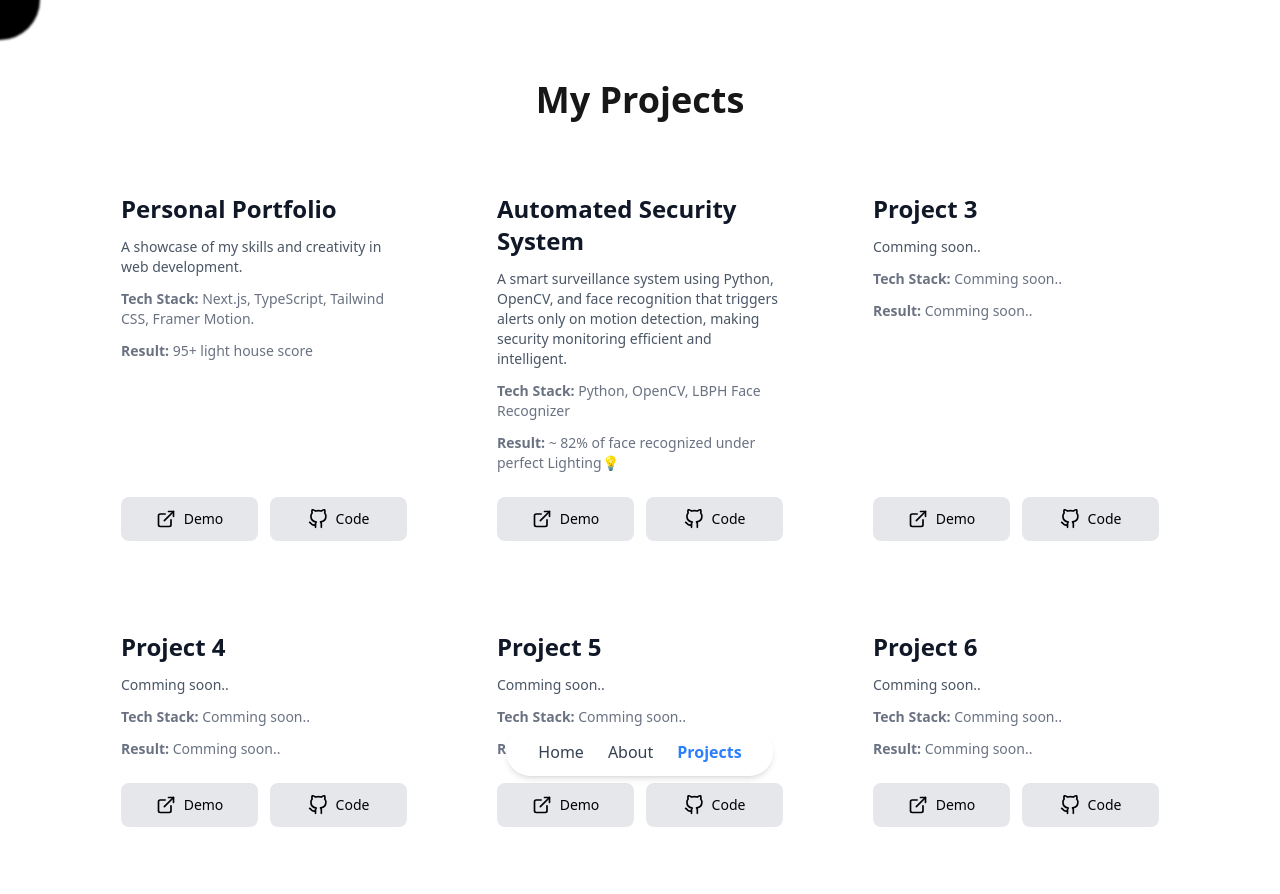
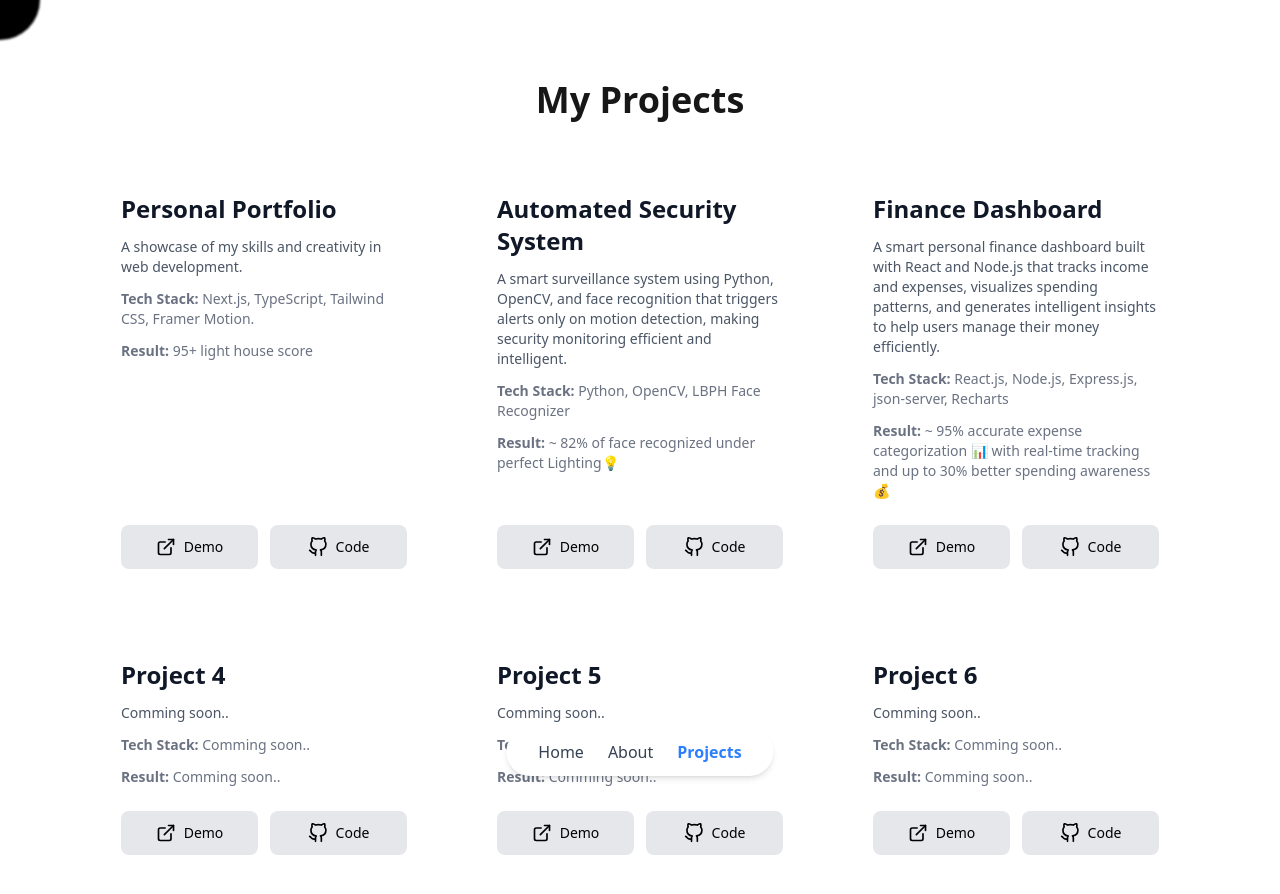
Before and after one commit to sai-unknown/personal_portfolio, a Next.js app: page /projects in a window 1280 px wide. Shown: the top 894 px of the page. Built offline with nearby package versions, Linux system fonts and the light colour scheme.

Commit message:
Added 3rd project details

```diff
--- a/src/app/projects/page.tsx
+++ b/src/app/projects/page.tsx
@@ -111,12 +111,12 @@ const projects = [
     },
     {
         id: 3,
-        title: "Project 3",
-        description: "Comming soon..",
-        techStack: "Comming soon..",
-        Result: "Comming soon..",
+        title: "Finance Dashboard",
+        description: "A smart personal finance dashboard built with React and Node.js that tracks income and expenses, visualizes spending patterns, and generates intelligent insights to help users manage their money efficiently.",
+        techStack: "React.js, Node.js, Express.js, json-server, Recharts",
+        Result: "~ 95% accurate expense categorization 📊 with real-time tracking and up to 30% better spending awareness 💰",
         demoUrl: "#",
-        codeUrl: "#",
+        codeUrl: "https://github.com/sai-unknown/finance-dashboard",
     },
     {
         id: 4,
```
